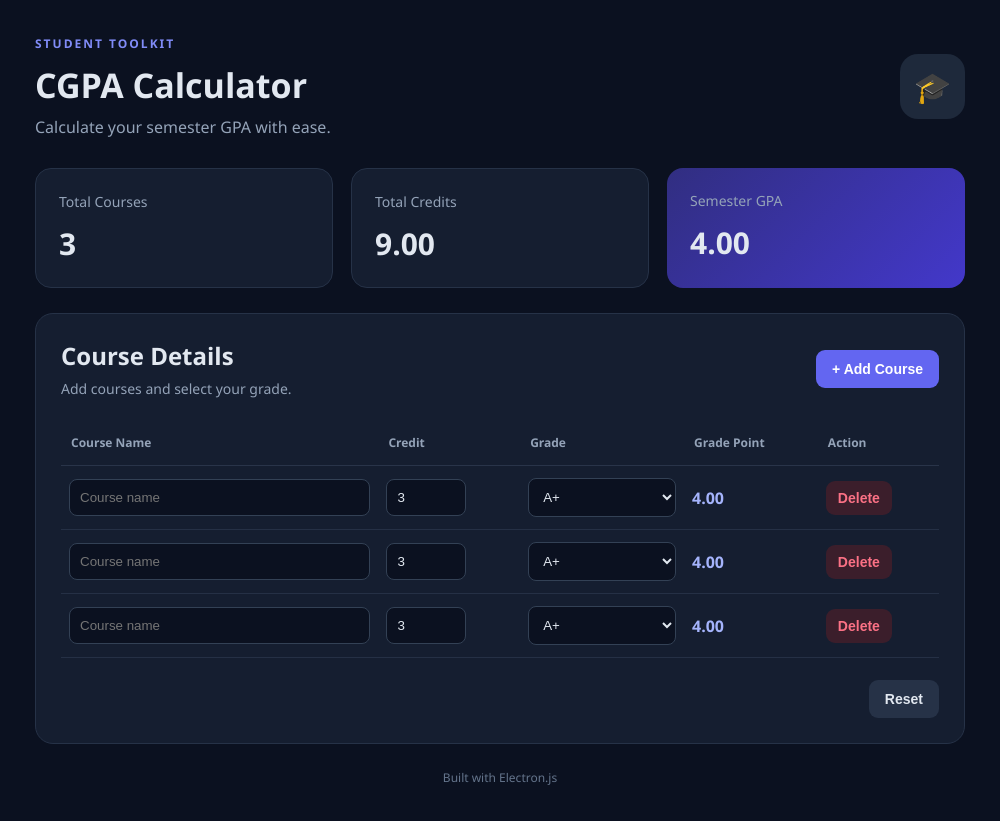
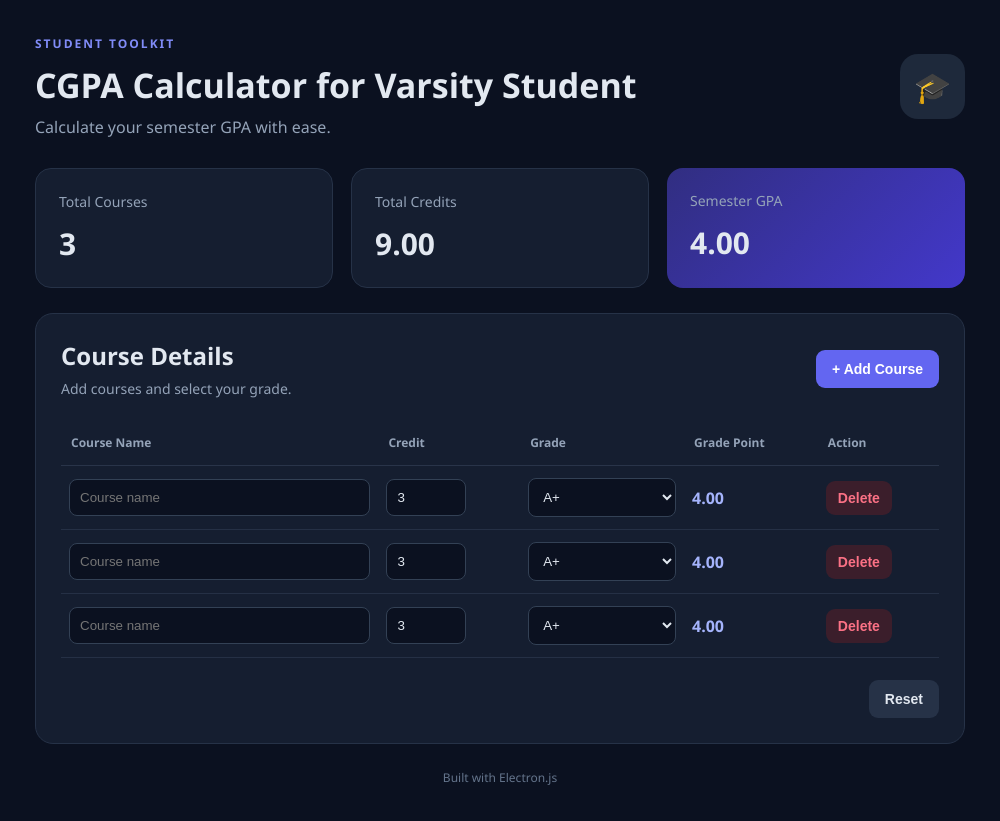
Before and after one commit to AbdurHridoy/CGPA-Calculator, an Electron app: page index.html in a window 1000 px wide. Drawn offline with Linux system fonts and the light colour scheme.

Commit message:
Update GradePilot source files

```diff
--- a/index.html
+++ b/index.html
@@ -14,7 +14,7 @@
         <header class="header">
             <div>
                 <p class="tag">STUDENT TOOLKIT</p>
-                <h1>CGPA Calculator</h1>
+                <h1>CGPA Calculator for Varsity Student</h1>
                 <p class="subtitle">
                     Calculate your semester GPA with ease.
                 </p>
```
Also changed, not shown: build/icon.ico (added), 2 other files.
